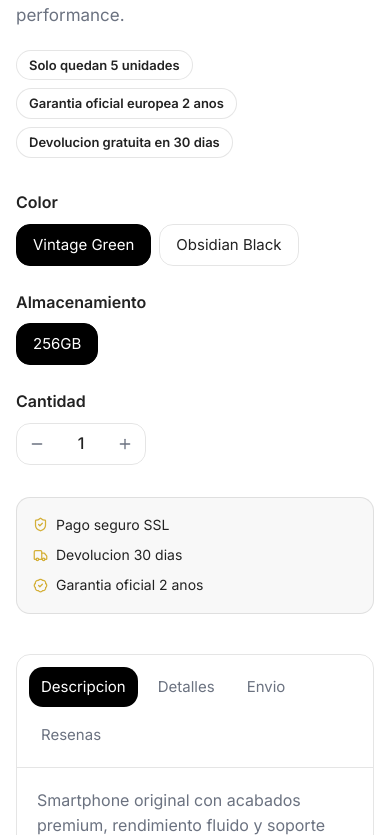
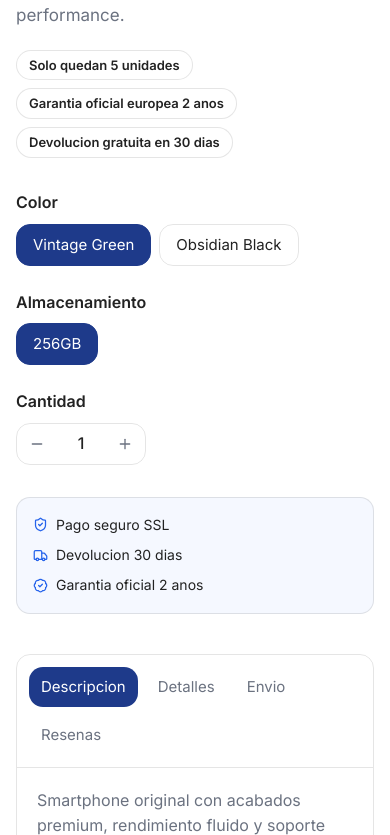
Before and after one commit to manalk14322-max/the-world-mobile, a Next.js app: page /product/infinix-note-40-pro in a window 390 px wide. Shown: the part 1165-2000 px from the top of the page. Built offline with nearby package versions, Linux system fonts and the light colour scheme.

Commit message:
Switch UI theme to royal blue and white

```diff
--- a/app/globals.css
+++ b/app/globals.css
@@ -21,7 +21,7 @@ body {
   font-size: 18px;
   line-height: 1.6;
   color: #222222;
-  background: #f8f8f8;
+  background: #ffffff;
 }
 
 a {
--- a/app/not-found.tsx
+++ b/app/not-found.tsx
@@ -10,7 +10,7 @@ export default function NotFound() {
         </p>
         <Link
           href="/"
-          className="pressable mt-6 inline-block rounded-xl bg-black px-6 py-3 text-[16px] font-semibold text-white shadow-sm"
+          className="pressable mt-6 inline-block rounded-xl bg-primary px-6 py-3 text-[16px] font-semibold text-white shadow-sm"
         >
           Go Home
         </Link>
--- a/components/cta-banner.tsx
+++ b/components/cta-banner.tsx
@@ -4,7 +4,7 @@ export function CtaBanner() {
   return (
     <section className="section py-10 sm:py-16">
       <div className="container">
-        <div className="rounded-xl border border-black/10 bg-black p-6 text-white shadow-md sm:p-10">
+        <div className="rounded-xl border border-black/10 bg-primary p-6 text-white shadow-md sm:p-10">
           <p className="text-[14px] font-medium text-white/80">Ready for your next phone?</p>
           <h2 className="mt-2 max-w-3xl text-2xl font-extrabold leading-tight sm:text-4xl">
             Compare top models, check real prices, and order in minutes
--- a/components/hero-section.tsx
+++ b/components/hero-section.tsx
@@ -15,7 +15,7 @@ export function HeroSection() {
           className="h-[600px] w-full object-cover"
           sizes="100vw"
         />
-        <div className="absolute inset-0 bg-gradient-to-r from-[#111111]/92 via-[#111111]/72 to-[#111111]/42" />
+        <div className="absolute inset-0 bg-gradient-to-r from-[#1E3A8A]/88 via-[#1E3A8A]/64 to-[#1E3A8A]/36" />
         <div className="absolute inset-0 flex items-center pt-14 sm:pt-0">
           <div className="max-w-3xl px-6 text-white sm:px-10">
             <h1 className="text-4xl font-black leading-tight sm:text-6xl lg:text-7xl">
--- a/components/product-interaction.tsx
+++ b/components/product-interaction.tsx
@@ -31,7 +31,7 @@ export function ProductInteraction({ colors, sizes }: Props) {
             <button
               key={item}
               onClick={() => setColor(item)}
-              className={`rounded-xl border px-4 py-2 text-[15px] transition ${color === item ? "border-black bg-black text-white" : "border-black/10"}`}
+              className={`rounded-xl border px-4 py-2 text-[15px] transition ${color === item ? "border-primary bg-primary text-white" : "border-black/10"}`}
             >
               {item}
             </button>
@@ -46,7 +46,7 @@ export function ProductInteraction({ colors, sizes }: Props) {
             <button
               key={item}
               onClick={() => setSize(item)}
-              className={`rounded-xl border px-4 py-2 text-[15px] transition ${size === item ? "border-black bg-black text-white" : "border-black/10"}`}
+              className={`rounded-xl border px-4 py-2 text-[15px] transition ${size === item ? "border-primary bg-primary text-white" : "border-black/10"}`}
             >
               {item}
             </button>
--- a/components/product-tabs.tsx
+++ b/components/product-tabs.tsx
@@ -18,7 +18,7 @@ export function ProductTabs({ rating }: Props) {
           <button
             key={tab}
             onClick={() => setActive(tab)}
-            className={`rounded-xl px-3 py-2 text-[15px] transition ${active === tab ? "bg-black text-white" : "text-muted hover:bg-secondary-bg"}`}
+            className={`rounded-xl px-3 py-2 text-[15px] transition ${active === tab ? "bg-primary text-white" : "text-muted hover:bg-secondary-bg"}`}
           >
             {tab}
           </button>
--- a/components/site-header.tsx
+++ b/components/site-header.tsx
@@ -56,7 +56,7 @@ export function SiteHeader() {
           </div>
           <button onClick={() => setCartOpen(true)} className="relative rounded-xl p-2.5 transition hover:bg-secondary-bg" aria-label="Cart">
             <ShoppingCart size={20} />
-            <span className={`absolute -right-0.5 -top-0.5 inline-flex h-5 min-w-5 items-center justify-center rounded-full bg-gold px-1 text-[11px] font-bold text-black ${bump ? "pulse-once" : "cart-badge"}`}>
+            <span className={`absolute -right-0.5 -top-0.5 inline-flex h-5 min-w-5 items-center justify-center rounded-full bg-accent px-1 text-[11px] font-bold text-white ${bump ? "pulse-once" : "cart-badge"}`}>
               {cartCount}
             </span>
           </button>
@@ -65,7 +65,7 @@ export function SiteHeader() {
         <div className="ml-auto flex items-center gap-2 md:hidden">
           <button onClick={() => setCartOpen(true)} className="relative rounded-xl p-2.5 transition hover:bg-secondary-bg" aria-label="Cart">
             <ShoppingCart size={20} />
-            <span className={`absolute -right-0.5 -top-0.5 inline-flex h-5 min-w-5 items-center justify-center rounded-full bg-gold px-1 text-[11px] font-bold text-black ${bump ? "pulse-once" : "cart-badge"}`}>
+            <span className={`absolute -right-0.5 -top-0.5 inline-flex h-5 min-w-5 items-center justify-center rounded-full bg-accent px-1 text-[11px] font-bold text-white ${bump ? "pulse-once" : "cart-badge"}`}>
               {cartCount}
             </span>
           </button>
--- a/components/why-choose-section.tsx
+++ b/components/why-choose-section.tsx
@@ -34,7 +34,7 @@ export function WhyChooseSection() {
             </p>
             <Link
               href="/#featured"
-              className="pressable mt-6 inline-flex items-center gap-2 rounded-xl bg-black px-5 py-3 text-[16px] font-semibold text-white shadow-sm transition hover:opacity-90"
+              className="pressable mt-6 inline-flex items-center gap-2 rounded-xl bg-primary px-5 py-3 text-[16px] font-semibold text-white shadow-sm transition hover:opacity-90"
             >
               Start Shopping
               <ArrowRight size={18} />
--- a/tailwind.config.ts
+++ b/tailwind.config.ts
@@ -5,11 +5,11 @@ const config: Config = {
   theme: {
     extend: {
       colors: {
-        primary: "#111111",
+        primary: "#1E3A8A",
         background: "#FFFFFF",
-        "secondary-bg": "#F8F8F8",
-        accent: "#D4AF37",
-        gold: "#D4AF37",
+        "secondary-bg": "#F5F8FF",
+        accent: "#2563EB",
+        gold: "#1D4ED8",
         text: "#222222",
         muted: "#6B7280"
       },
```
